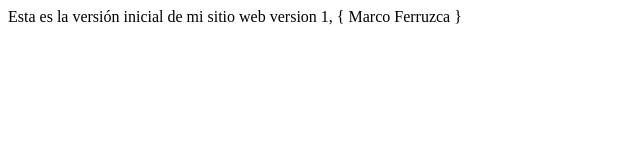
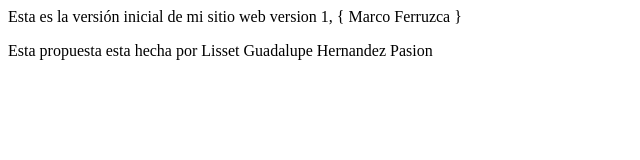
Before and after one commit to Makingui94/makingui94.github.com, a plain HTML site: page index.html in a window 1280 px wide. Shown: the whole page, without its empty margins (0-640 px from the left). Drawn offline with Linux system fonts and the light colour scheme.

Commit message:
Propuesta para modificar el repositorio de Marco Antonio Ferruzca Lira

```diff
--- a/index.html
+++ b/index.html
@@ -6,5 +6,7 @@
     </head>
     <body>
         Esta es la versión inicial de mi sitio web version 1, { Marco Ferruzca }
+
+<p> Esta propuesta esta hecha por Lisset Guadalupe Hernandez Pasion </p>
     </body>
 </html>
```
